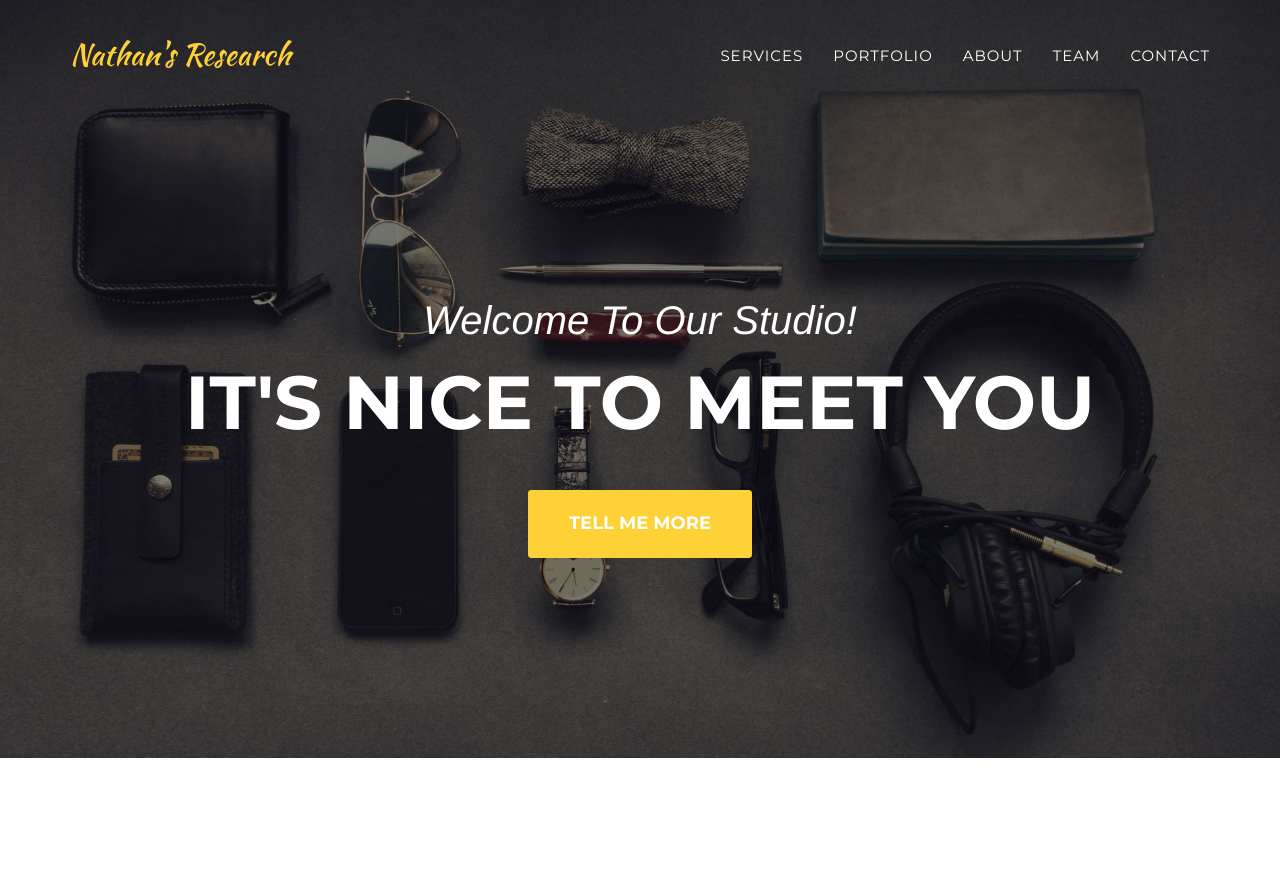
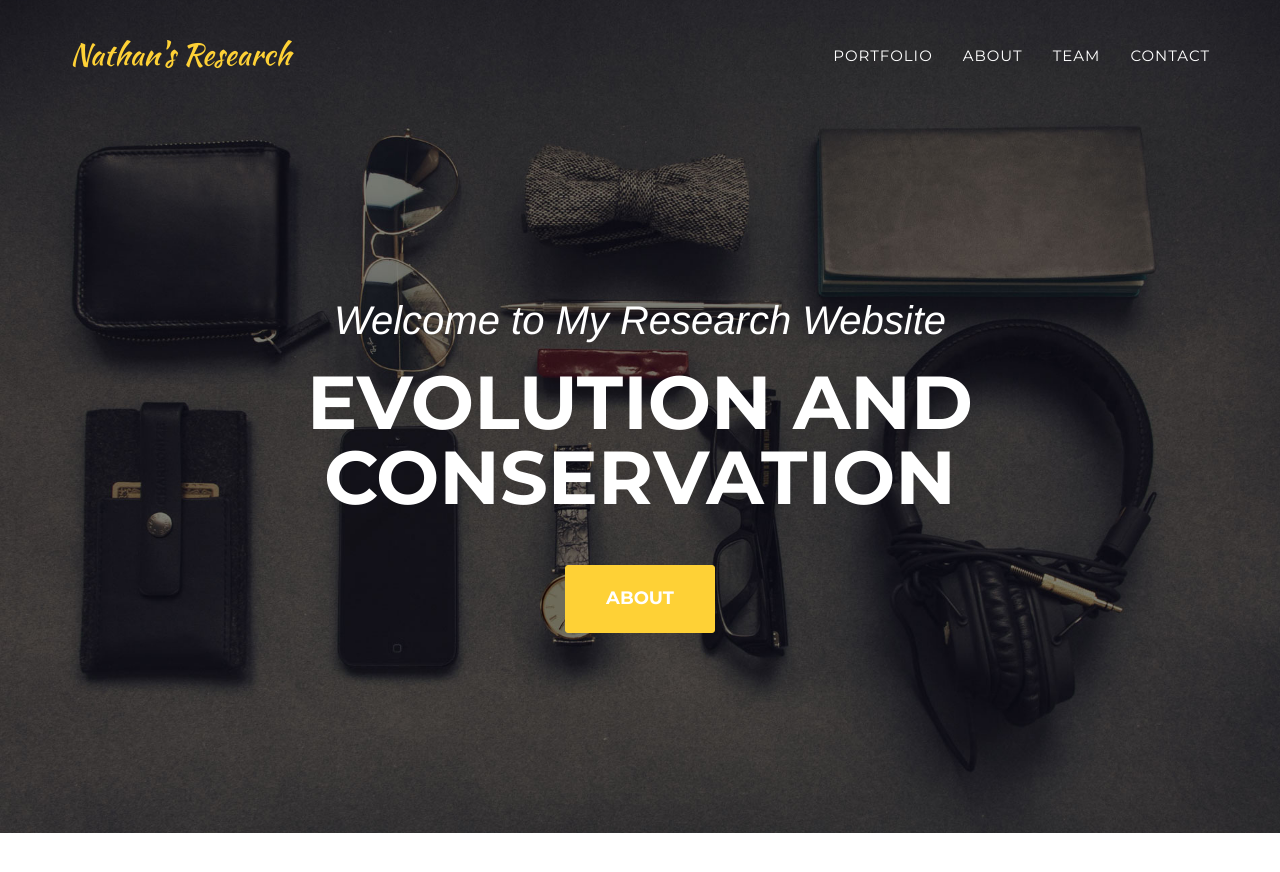
Before and after one commit to NathanWhelan/nathanwhelan.github.io, a Jekyll site: the page built from index.html, in a window 1280 px wide and 900 px high. Shown: the top 872 px of the window. Built offline with Jekyll 4.4.1, drawn with Linux system fonts in a browser that asks for light colours; some web fonts are replaced.

Commit message:
Update header.html

```diff
--- a/_includes/header.html
+++ b/_includes/header.html
@@ -17,9 +17,6 @@
                 <ul class="nav navbar-nav navbar-right">
                     <li class="hidden">
                         <a href="#page-top"></a>
-                    </li>
-                    <li>
-                        <a class="page-scroll" href="#services">Services</a>
                     </li>
                     <li>
                         <a class="page-scroll" href="#portfolio">Portfolio</a>
@@ -44,9 +41,9 @@
     <header>
         <div class="container">
             <div class="intro-text">
-                <div class="intro-lead-in">Welcome To Our Studio!</div>
-                <div class="intro-heading">It's Nice To Meet You</div>
-                <a href="#services" class="page-scroll btn btn-xl">Tell Me More</a>
+                <div class="intro-lead-in">Welcome to My Research Website</div>
+                <div class="intro-heading">Evolution and Conservation</div>
+                <a href="#services" class="page-scroll btn btn-xl">About</a>
             </div>
         </div>
     </header>
```
